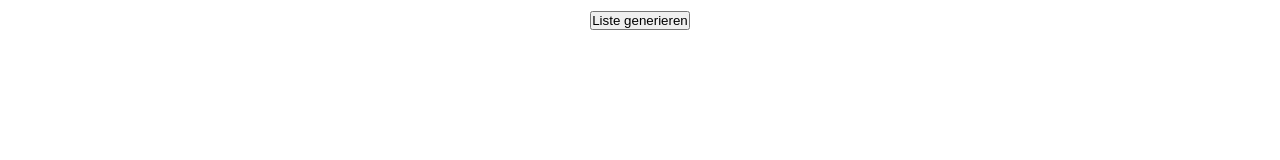
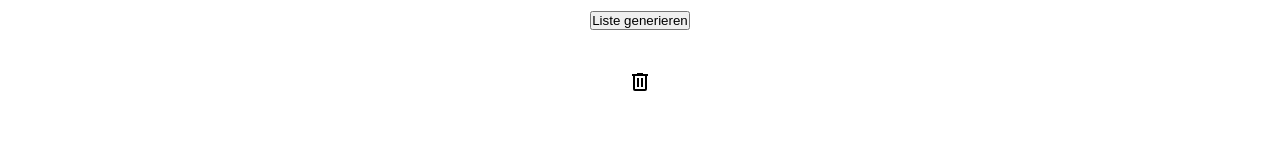
Before and after one commit to A11yship/capstone-project, a Next.js app: page / in a window 1280 px wide. Shown: the part 235-395 px from the top of the page. Built offline with nearby package versions, Linux system fonts and the light colour scheme.

Commit message:
Add icon component

```diff
--- /dev/null
+++ b/src/components/Icon/Icon.js
@@ -0,0 +1,10 @@
+export default function Icon() {
+	return (
+		<svg style={{width: '24px', height: '24px'}} viewBox="0 0 24 24">
+			<path
+				fill="currentColor"
+				d="M9,3V4H4V6H5V19A2,2 0 0,0 7,21H17A2,2 0 0,0 19,19V6H20V4H15V3H9M7,6H17V19H7V6M9,8V17H11V8H9M13,8V17H15V8H13Z"
+			/>
+		</svg>
+	);
+}
--- a/src/pages/index.js
+++ b/src/pages/index.js
@@ -3,6 +3,7 @@ import {useRouter} from 'next/router';
 
 import Button from '../components/Button/Button';
 import CurrentTask from '../components/CurrentTask/CurrentTask';
+import Icon from '../components/Icon/Icon';
 import Layout from '../components/Layout';
 import StyledList from '../components/List/StyledList';
 import StyledListItem from '../components/ListItem/StyledListItem';
@@ -35,6 +36,7 @@ export default function HomePage() {
 						</StyledListItem>
 					))}
 				</StyledList>
+				<Icon />
 			</Layout>
 		</>
 	);
```
